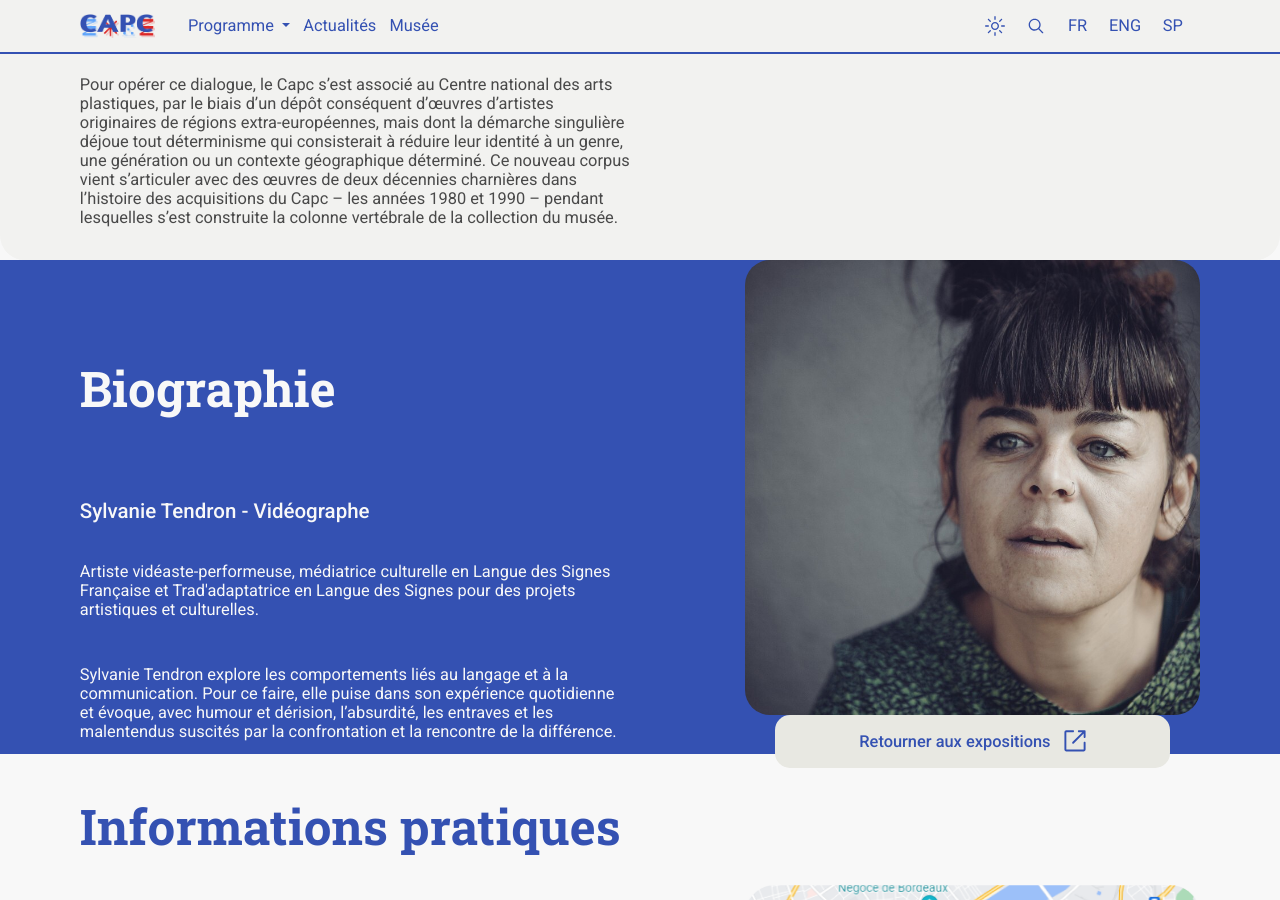
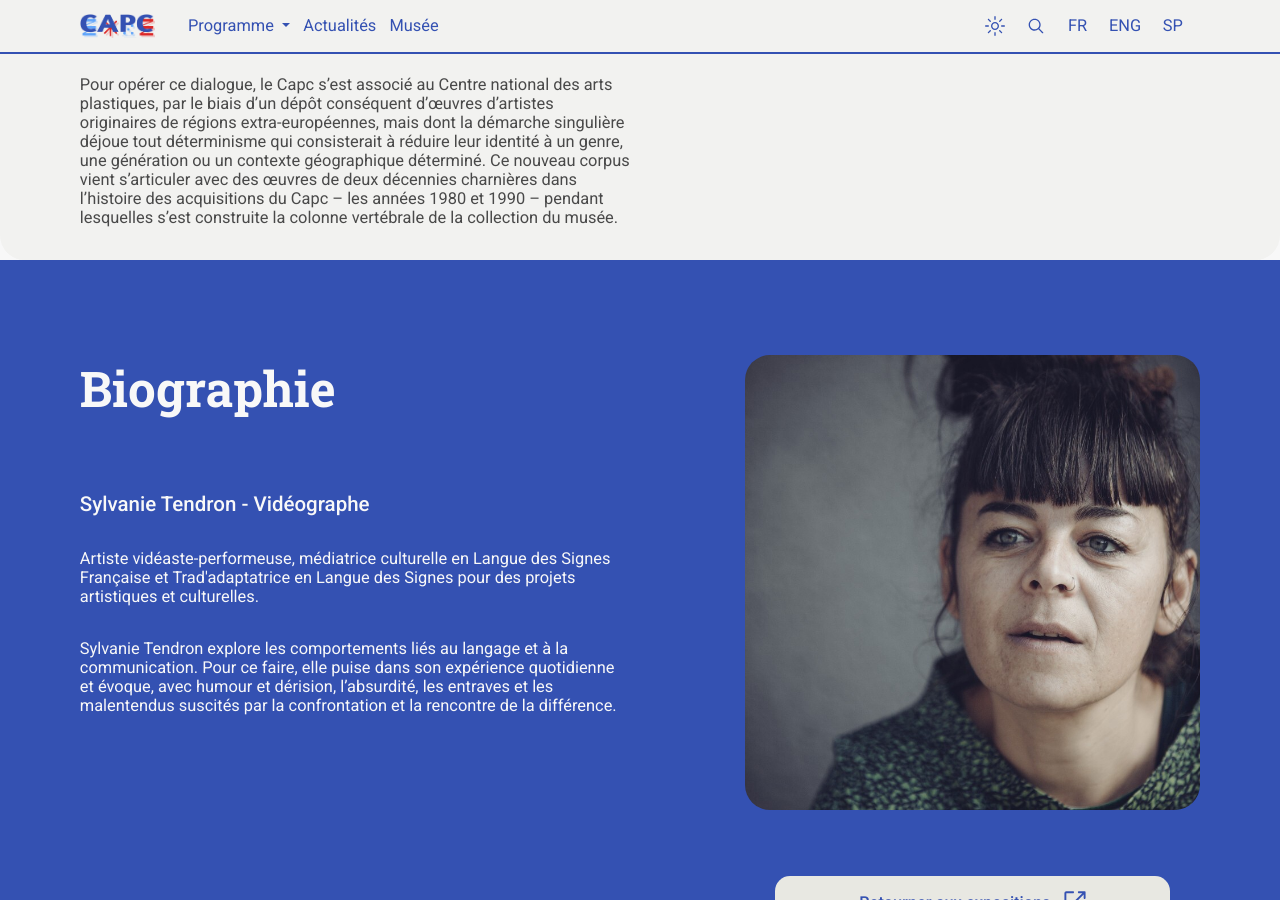
Before and after one commit to studio-beauvoir/jekyll-capc, a Jekyll site: the page built from _pages/event.html, in a window 1280 px wide and 900 px high, scrolled down 1413 px. Built offline with Jekyll 4.4.1, drawn with Linux system fonts in a browser that asks for light colours.

Commit message:
Modif Bio, bouton/content fini

```diff
--- a/_includes/sections/event/bio.html
+++ b/_includes/sections/event/bio.html
@@ -1,7 +1,7 @@
 <section class="container-fluid bg-s-1" id="bio">
     <div class="container">
             <div class="row justify-content-between">
-                <div class="col-12 col-md-6 d-flex flex-column justify-content-evenly text-start text-b-1 bio-content">
+                <div class="col-12 col-md-6 d-flex flex-column justify-content-evenly d-md-block text-start text-b-1 bio-content">
 
                     <div class="Bio-top">
                         <h2>Biographie</h2>
@@ -27,7 +27,7 @@
                 <div class="d-none d-md-block col-5">
 
                     <div class="img-top">
-                        <img src="/assets/img/Sylvanie_Tendron.jpg" alt="Biographie" class="img-fluid">
+                        <img src="/assets/img/Sylvanie_Tendron.jpg" alt="Biographie" class="img-fluid bio-img-desktop">
                     </div>
 
                     <div class="row justify-content-center align-items-center">
--- a/_includes/sections/info-patrick.html
+++ b/_includes/sections/info-patrick.html
@@ -1,6 +1,6 @@
 <section class="container-fluid" id="infoPatrick">
     <div class="container">
-        <div class="row justify-content-between mb-5">
+        <div class="row justify-content-between mt-5 mb-5">
             <h2 class="mt-5 text-s-1">Informations pratiques</h2>
             <div class="col-12 col-md-6 col-xl-6">
                 <div class="my-5">
--- a/_sass/sections/event/bio.scss
+++ b/_sass/sections/event/bio.scss
@@ -1,11 +1,13 @@
 #bio{
     .bouton{
+        margin-top: 5rem;
+        margin-bottom: -2rem;
         border-radius: 15px;
-        margin-bottom: -1.5rem;
         display: flex;
         height: 4rem;
         color: var(--s1);
     }
+
     @include media-breakpoint-up(md) {
         .Bio-top{
             margin-top: 7.25rem;
@@ -21,6 +23,10 @@
 
         .para-top{
             margin-top: 2.5rem;
+        }
+
+        .bio-img-desktop{
+            margin-top: 7.25rem;
         }
     }
 
```
